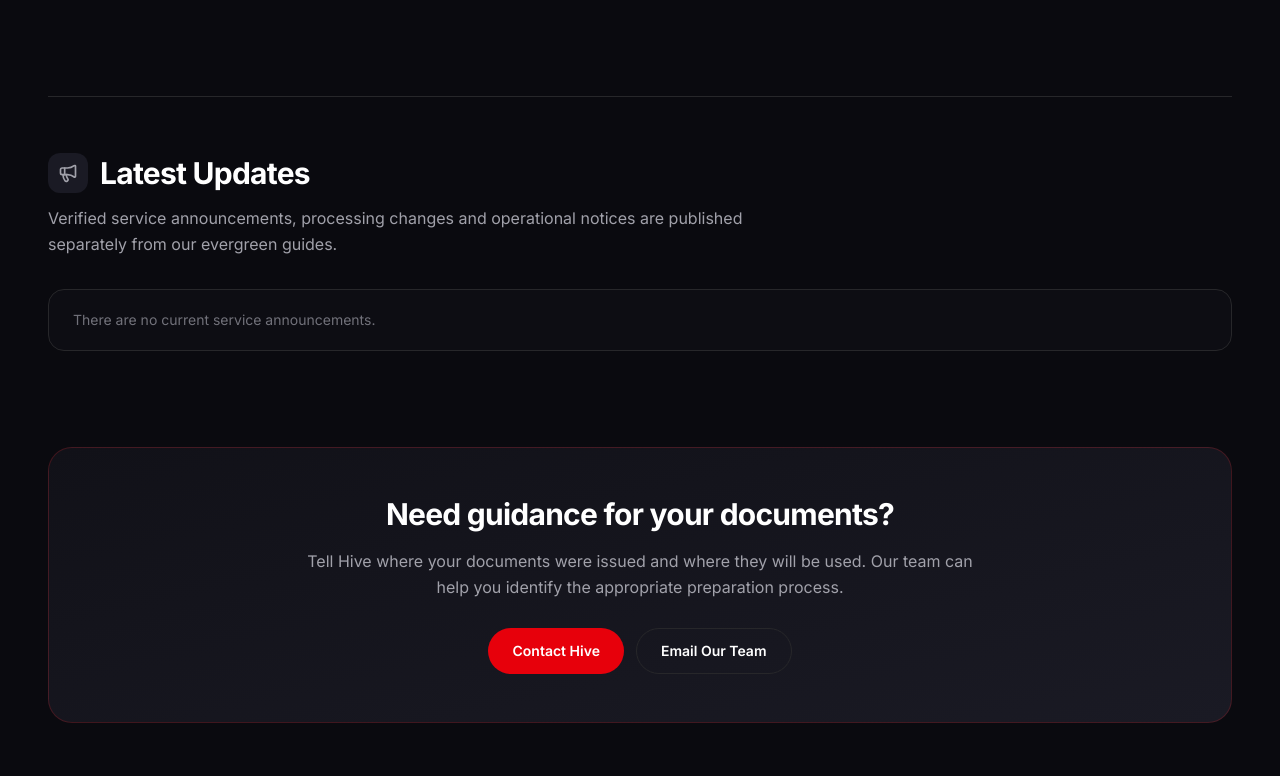
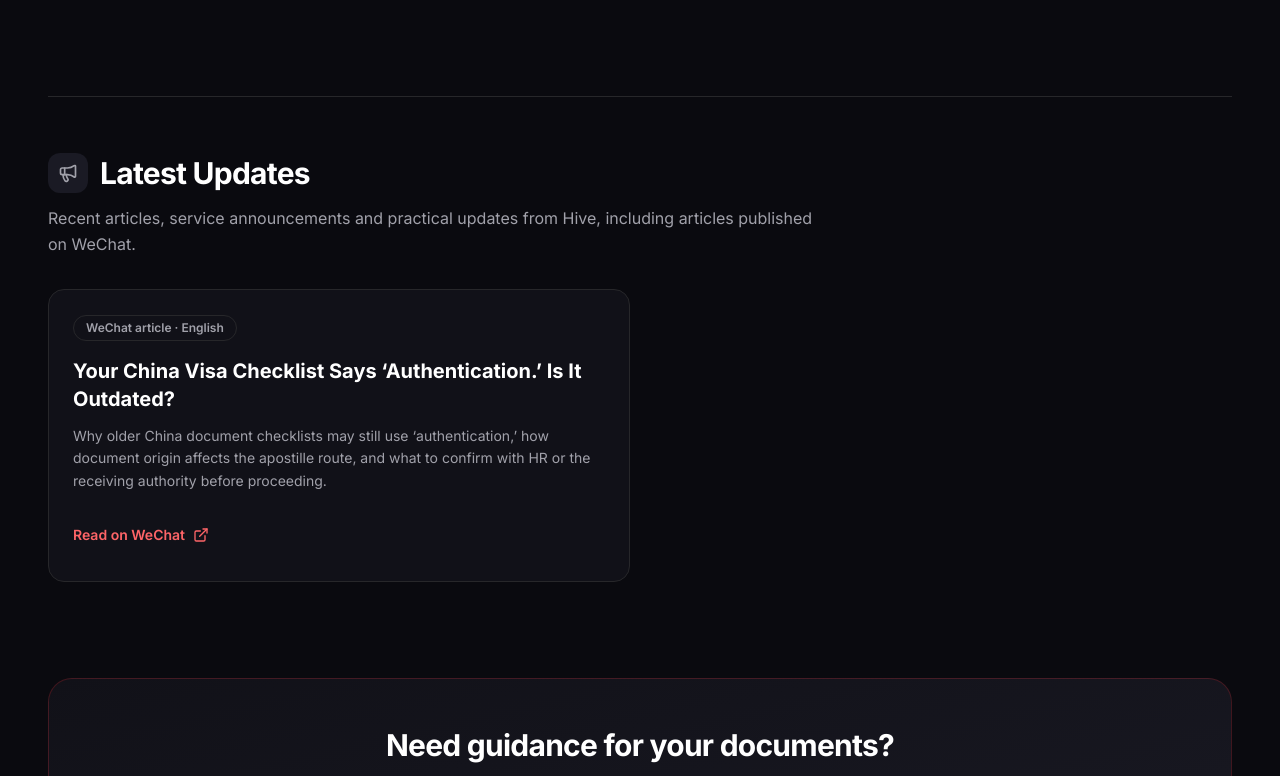
Before and after one commit to scottpiusz-cmyk/hive-digital, a Next.js app: page /knowledge-centre in a window 1280 px wide. Shown: the part 1624-2400 px from the top of the page. Built offline with nearby package versions, Linux system fonts and the light colour scheme.

Commit message:
Add WeChat article listing and homepage review links

```diff
--- a/app/knowledge-centre/page.tsx
+++ b/app/knowledge-centre/page.tsx
@@ -1,6 +1,7 @@
 import type { Metadata } from "next";
 import KnowledgeCentreIndex from "@/components/knowledge-centre/KnowledgeCentreIndex";
 import { knowledgeArticles } from "@/lib/insights-data";
+import { englishExternalArticles } from "@/lib/external-articles";
 import { generateItemListSchema } from "@/lib/schema";
 
 const description =
@@ -35,6 +36,7 @@
     path: "/knowledge-centre/",
     name: "Hive Digital Knowledge Centre",
     description,
+    externalArticles: englishExternalArticles,
   });
 
   return (
@@ -45,6 +47,7 @@
       />
       <KnowledgeCentreIndex
         articles={knowledgeArticles}
+        externalArticles={englishExternalArticles}
         basePath="/knowledge-centre"
         labels={{
           eyebrow: "Hive Digital Resources",
@@ -56,7 +59,7 @@
             "Permanent, practical resources for planning background checks, authentication and international document preparation.",
           latestTitle: "Latest Updates",
           latestDescription:
-            "Verified service announcements, processing changes and operational notices are published separately from our evergreen guides.",
+            "Recent articles, service announcements and practical updates from Hive, including articles published on WeChat.",
           noUpdates: "There are no current service announcements.",
           guideBadge: "Guide",
           updateBadge: "Update",
--- a/components/knowledge-centre/KnowledgeCentreIndex.tsx
+++ b/components/knowledge-centre/KnowledgeCentreIndex.tsx
@@ -4,9 +4,11 @@
   BookOpen,
   Calendar,
   Clock,
+  ExternalLink,
   Megaphone,
 } from "lucide-react";
 import type { KnowledgeArticle } from "@/lib/knowledge-centre";
+import type { ExternalArticle } from "@/lib/external-articles";
 import { getKnowledgeCategories } from "@/lib/knowledge-centre";
 
 export interface KnowledgeCentreIndexLabels {
@@ -62,8 +64,10 @@
   articles,
   basePath,
   labels,
+  externalArticles = [],
 }: {
   articles: KnowledgeArticle[];
+  externalArticles?: ExternalArticle[];
   basePath: string;
   labels: KnowledgeCentreIndexLabels;
 }) {
@@ -200,8 +204,34 @@
             </p>
           </div>
 
-          {updates.length > 0 ? (
+          {updates.length > 0 || externalArticles.length > 0 ? (
             <div className="grid gap-5 md:grid-cols-2">
+              {externalArticles.map((article) => (
+                <article
+                  key={article.href}
+                  className="group rounded-2xl border border-hive-border bg-hive-surface p-6 transition-colors hover:border-red-500/30"
+                >
+                  <span className="mb-4 inline-flex rounded-full border border-hive-border px-3 py-1 text-xs font-semibold text-hive-muted">
+                    {article.source}
+                  </span>
+                  <h3 className="mb-3 text-xl font-bold text-white transition-colors group-hover:text-red-400">
+                    {article.title}
+                  </h3>
+                  <p className="mb-5 text-sm leading-relaxed text-hive-muted">
+                    {article.excerpt}
+                  </p>
+                  <a
+                    href={article.href}
+                    target="_blank"
+                    rel="noopener noreferrer"
+                    className="inline-flex min-h-11 items-center gap-2 rounded-sm text-sm font-semibold text-red-400 transition-colors hover:text-red-300 focus-visible:outline-2 focus-visible:outline-offset-4 focus-visible:outline-red-400"
+                  >
+                    {article.linkLabel}
+                    <ExternalLink className="h-4 w-4" aria-hidden="true" />
+                    <span className="sr-only"> (opens in a new tab)</span>
+                  </a>
+                </article>
+              ))}
               {updates.map((article) => (
                 <article
                   key={article.slug}
--- /dev/null
+++ b/lib/external-articles.ts
@@ -0,0 +1,19 @@
+export interface ExternalArticle {
+  title: string;
+  excerpt: string;
+  href: string;
+  source: string;
+  linkLabel: string;
+}
+
+// External listings do not create local article routes or sitemap entries.
+export const englishExternalArticles: ExternalArticle[] = [
+  {
+    title: "Your China Visa Checklist Says ‘Authentication.’ Is It Outdated?",
+    excerpt:
+      "Why older China document checklists may still use ‘authentication,’ how document origin affects the apostille route, and what to confirm with HR or the receiving authority before proceeding.",
+    href: "https://mp.weixin.qq.com/s/ZAwPZkHVfWIhDm3Xrhkuyw",
+    source: "WeChat article · English",
+    linkLabel: "Read on WeChat",
+  },
+];
--- a/lib/schema.ts
+++ b/lib/schema.ts
@@ -94,7 +94,12 @@
 
 export function generateItemListSchema(
   articles: KnowledgeArticle[],
-  options?: { path?: string; name?: string; description?: string },
+  options?: {
+    path?: string;
+    name?: string;
+    description?: string;
+    externalArticles?: { title: string; excerpt: string; href: string }[];
+  },
 ): object {
   const basePath = options?.path ?? "/knowledge-centre/";
   return {
@@ -105,13 +110,22 @@
       options?.description ??
       "Expert guides covering background checks, fingerprinting, apostilles, authentication and international document preparation.",
     url: new URL(basePath, siteUrl).toString(),
-    itemListElement: articles.map((article, index) => ({
+    itemListElement: [
+      ...articles.map((article, index) => ({
         "@type": "ListItem",
         position: index + 1,
         name: article.title,
         description: article.excerpt,
         url: new URL(`${basePath}${article.slug}/`, siteUrl).toString(),
       })),
+      ...(options?.externalArticles ?? []).map((article, index) => ({
+        "@type": "ListItem",
+        position: articles.length + index + 1,
+        name: article.title,
+        description: article.excerpt,
+        url: article.href,
+      })),
+    ],
   };
 }
 
--- a/sections/Hero.tsx
+++ b/sections/Hero.tsx
@@ -81,6 +81,13 @@
             <ArrowRight className="w-4 h-4" />
           </Link>
         </motion.div>
+        <a
+          href="https://www.trustpilot.com/review/www.hiverelo.com"
+          lang="en"
+          className="mt-5 mb-24 inline-flex min-h-11 items-center self-start rounded-sm text-sm text-white/80 underline decoration-white/40 underline-offset-4 transition-colors hover:text-white hover:decoration-white focus-visible:outline-2 focus-visible:outline-offset-4 focus-visible:outline-hive-accent"
+        >
+          Read our reviews on Trustpilot
+        </a>
       </div>
     </section>
   );
--- a/sections/ZhHero.tsx
+++ b/sections/ZhHero.tsx
@@ -23,11 +23,12 @@
           <Link href="/zh/contact/" className="inline-flex items-center justify-center gap-2 px-8 h-14 rounded-full bg-hive-accent hover:bg-hive-accent-hover text-hive-bg text-sm font-semibold tracking-wide transition-all hover:shadow-glow">联系我们 <ArrowRight className="w-4 h-4" /></Link>
           <Link href="/zh/services/" className="inline-flex items-center justify-center gap-2 px-8 h-14 rounded-full border border-hive-border text-hive-muted hover:text-white hover:border-hive-accent hover:bg-hive-accent/10 text-sm font-semibold tracking-wide transition-all">探索服务 &rarr;</Link>
         </motion.div>
-        <motion.div initial={{ opacity: 0 }} animate={{ opacity: 1 }} transition={{ duration: 1, delay: 1 }} className="mt-16 flex items-center gap-3">
-          <div className="flex items-center gap-1.5"><span className="text-green-400 text-sm">&#9733; 4.9</span><span className="text-hive-muted text-xs">/ 5</span></div>
-          <span className="text-hive-dim text-xs">Trustpilot</span>
-          <span className="text-hive-dim text-[10px]">&mdash; 300+ 真实评价</span>
-        </motion.div>
+        <a
+          href="https://www.trustpilot.com/review/www.hiverelo.com"
+          className="mt-5 mb-24 inline-flex min-h-11 items-center self-start rounded-sm text-sm text-white/80 underline decoration-white/40 underline-offset-4 transition-colors hover:text-white hover:decoration-white focus-visible:outline-2 focus-visible:outline-offset-4 focus-visible:outline-hive-accent"
+        >
+          查看 Trustpilot 上的客户评价
+        </a>
       </div>
     </section>
   );
```
Lines whose indentation alone changed are shown as unchanged.
